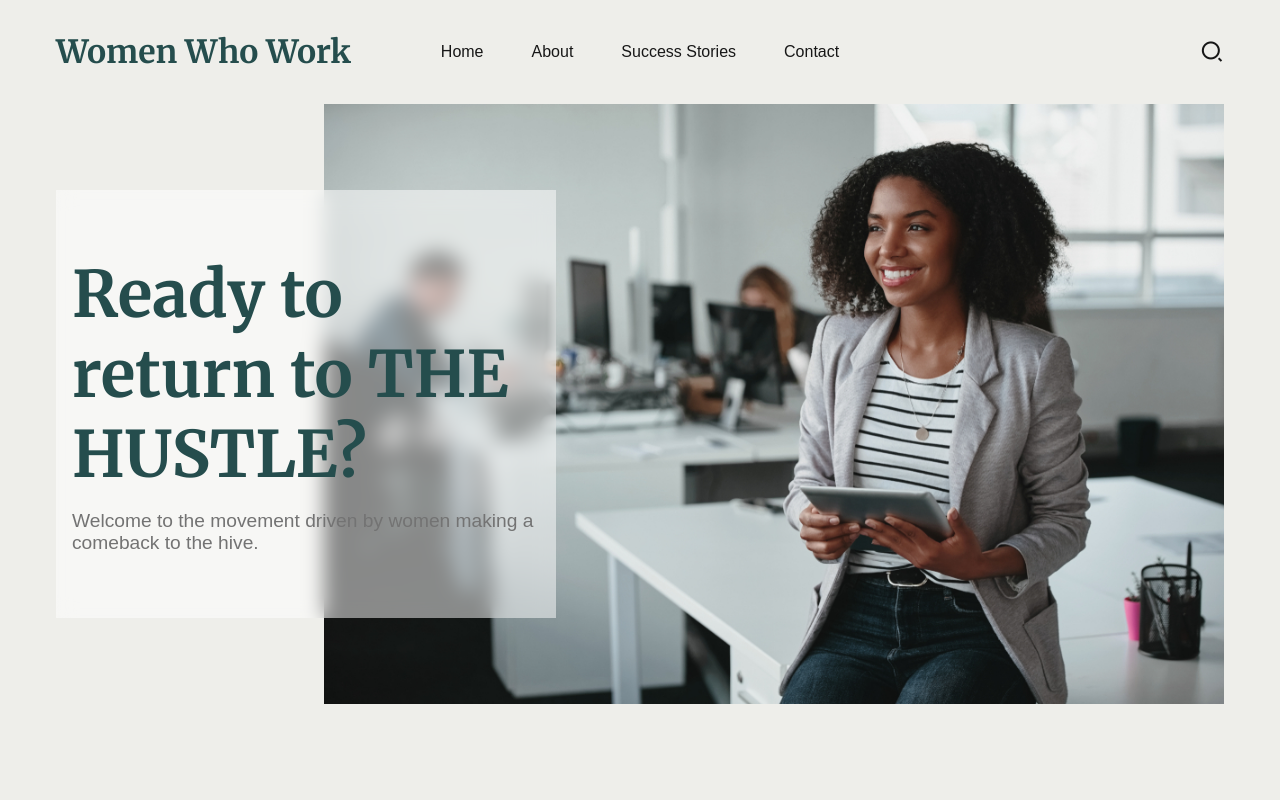
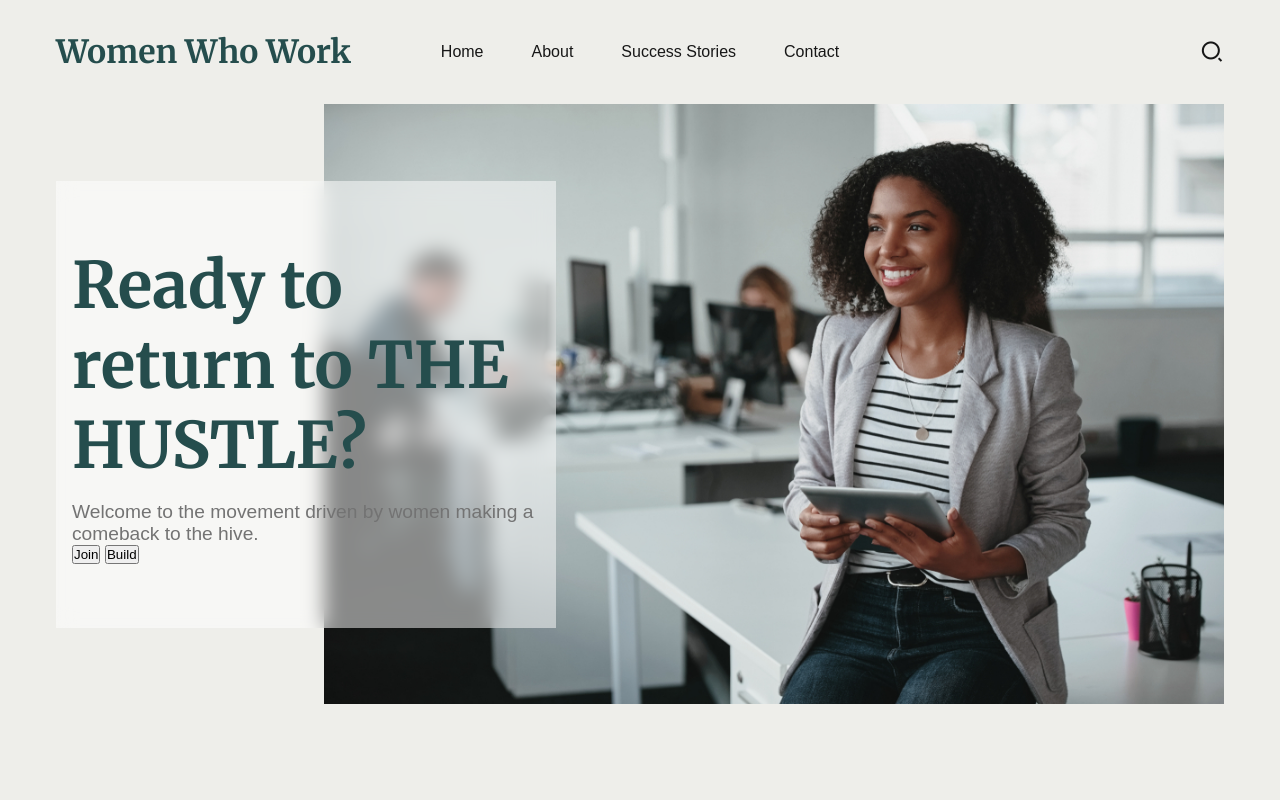
Before and after one commit to SandraKurien/women-who-work, a plain HTML site: page test.html in a window 1280 px wide. Shown: the top 800 px of the page. Drawn offline with nearby package versions, Linux system fonts and the light colour scheme.

Commit message:
test.html

```diff
--- a/test.html
+++ b/test.html
@@ -45,6 +45,11 @@
           <h1>Ready to return to THE HUSTLE? </h1>
           <p>
             Welcome to the movement driven by women making a comeback to the hive.
+            <div class="button-container">
+                <button class="btn1">Join</button>
+                <button class="btn2">Build</button>
+              </div>
+
           </p>
         </div>
       </div>
```
